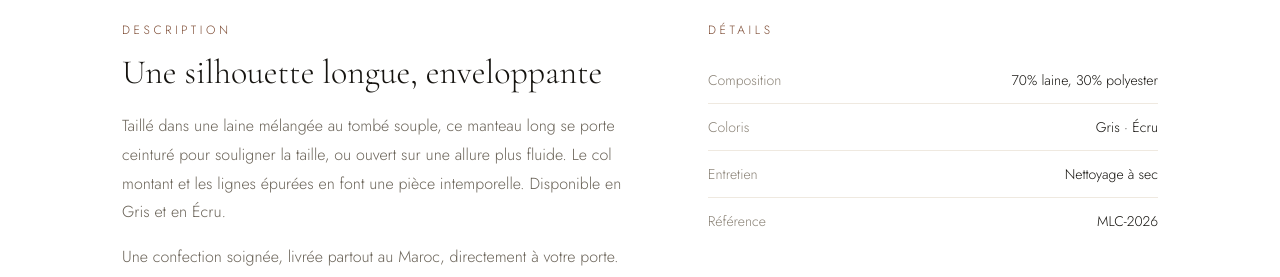
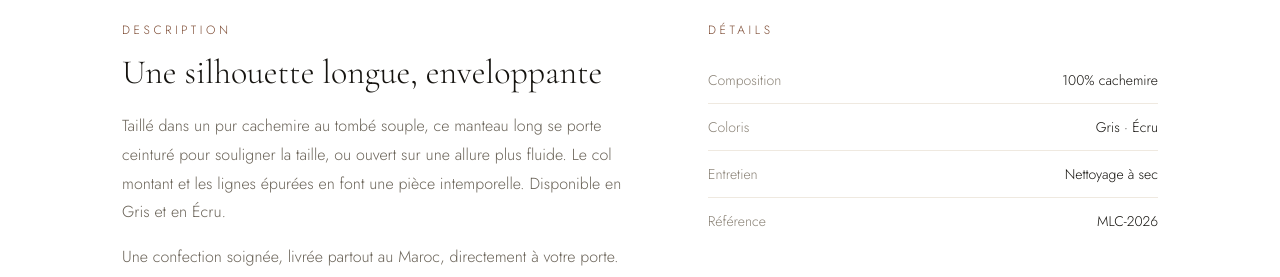
Before and after one commit to zedfzefzfe/girl-fashion-landing-page, a plain HTML site: page product.html in a window 1280 px wide. Shown: the part 1506-1783 px from the top of the page. Drawn offline with nearby package versions, Linux system fonts and the light colour scheme.

Commit message:
Update fabric to 100% cashmere
Co-Authored-By: Claude Opus 4.8 <noreply@anthropic.com>
Claude-Session: https://claude.ai/code/session_01KPpQHSRSVo9VTGpinFZ9NU

```diff
--- a/product.html
+++ b/product.html
@@ -167,13 +167,13 @@
       <div style="flex:1 1 380px;min-width:0;">
         <p style="margin:0 0 14px;font-size:12px;letter-spacing:.3em;text-transform:uppercase;color:#7c4a32;">Description</p>
         <h2 style="margin:0 0 20px;font-family:'Cormorant Garamond',serif;font-weight:300;font-size:34px;line-height:1.15;">Une silhouette longue, enveloppante</h2>
-        <p style="margin:0 0 16px;font-size:16px;line-height:1.8;color:#6b6459;">Taillé dans une laine mélangée au tombé souple, ce manteau long se porte ceinturé pour souligner la taille, ou ouvert sur une allure plus fluide. Le col montant et les lignes épurées en font une pièce intemporelle. Disponible en Gris et en Écru.</p>
+        <p style="margin:0 0 16px;font-size:16px;line-height:1.8;color:#6b6459;">Taillé dans un pur cachemire au tombé souple, ce manteau long se porte ceinturé pour souligner la taille, ou ouvert sur une allure plus fluide. Le col montant et les lignes épurées en font une pièce intemporelle. Disponible en Gris et en Écru.</p>
         <p style="margin:0;font-size:16px;line-height:1.8;color:#6b6459;">Une confection soignée, livrée partout au Maroc, directement à votre porte.</p>
       </div>
       <div style="flex:1 1 300px;min-width:0;">
         <p style="margin:0 0 18px;font-size:12px;letter-spacing:.3em;text-transform:uppercase;color:#7c4a32;">Détails</p>
         <dl style="margin:0;">
-          <div style="display:flex;justify-content:space-between;gap:16px;padding:13px 0;border-bottom:1px solid #efe9e0;"><dt style="color:#8a8276;font-size:14px;">Composition</dt><dd style="margin:0;font-size:14px;text-align:right;">70% laine, 30% polyester</dd></div>
+          <div style="display:flex;justify-content:space-between;gap:16px;padding:13px 0;border-bottom:1px solid #efe9e0;"><dt style="color:#8a8276;font-size:14px;">Composition</dt><dd style="margin:0;font-size:14px;text-align:right;">100% cachemire</dd></div>
           <div style="display:flex;justify-content:space-between;gap:16px;padding:13px 0;border-bottom:1px solid #efe9e0;"><dt style="color:#8a8276;font-size:14px;">Coloris</dt><dd style="margin:0;font-size:14px;text-align:right;">Gris · Écru</dd></div>
           <div style="display:flex;justify-content:space-between;gap:16px;padding:13px 0;border-bottom:1px solid #efe9e0;"><dt style="color:#8a8276;font-size:14px;">Entretien</dt><dd style="margin:0;font-size:14px;text-align:right;">Nettoyage à sec</dd></div>
           <div style="display:flex;justify-content:space-between;gap:16px;padding:13px 0;"><dt style="color:#8a8276;font-size:14px;">Référence</dt><dd style="margin:0;font-size:14px;text-align:right;">MLC-2026</dd></div>
```
